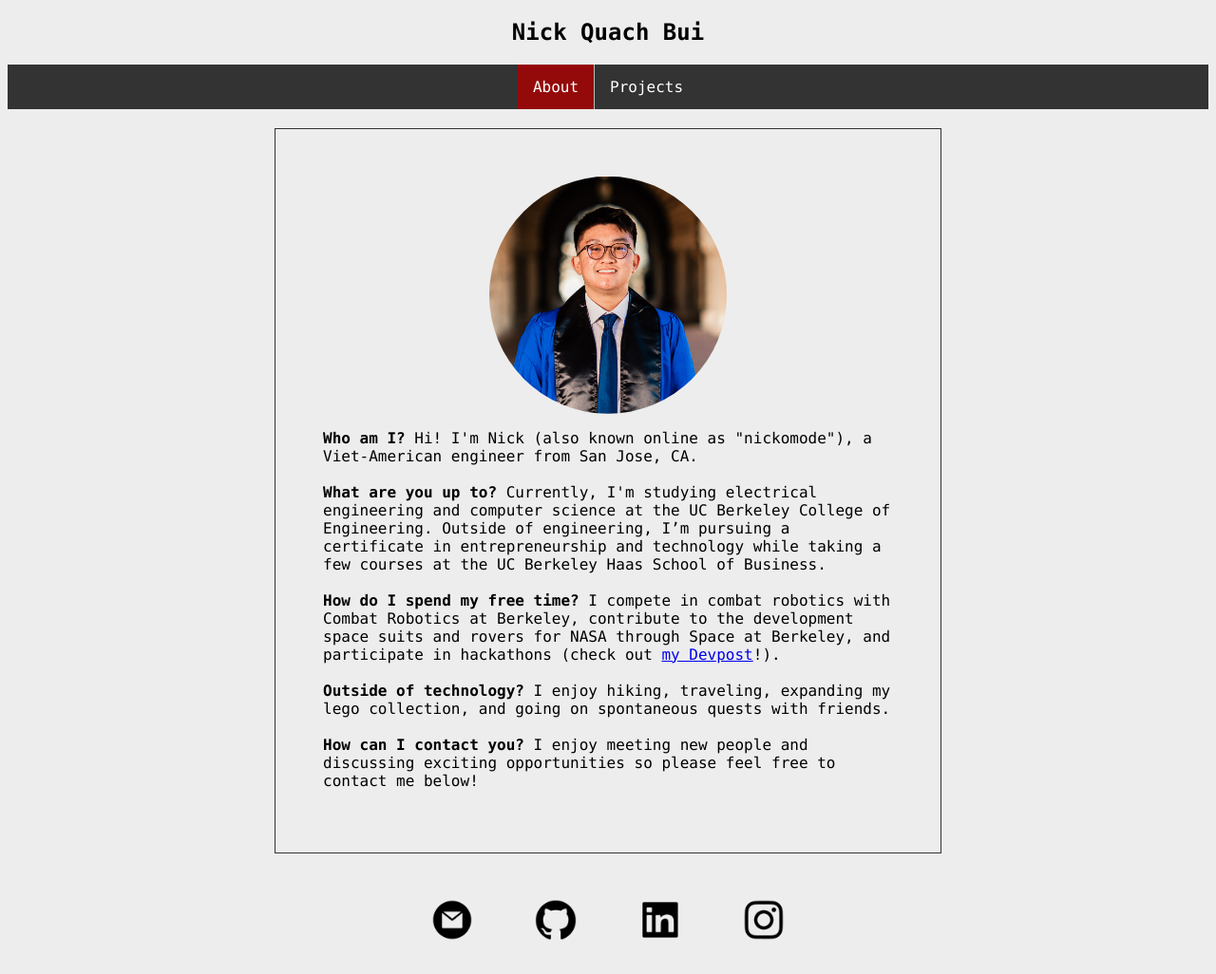
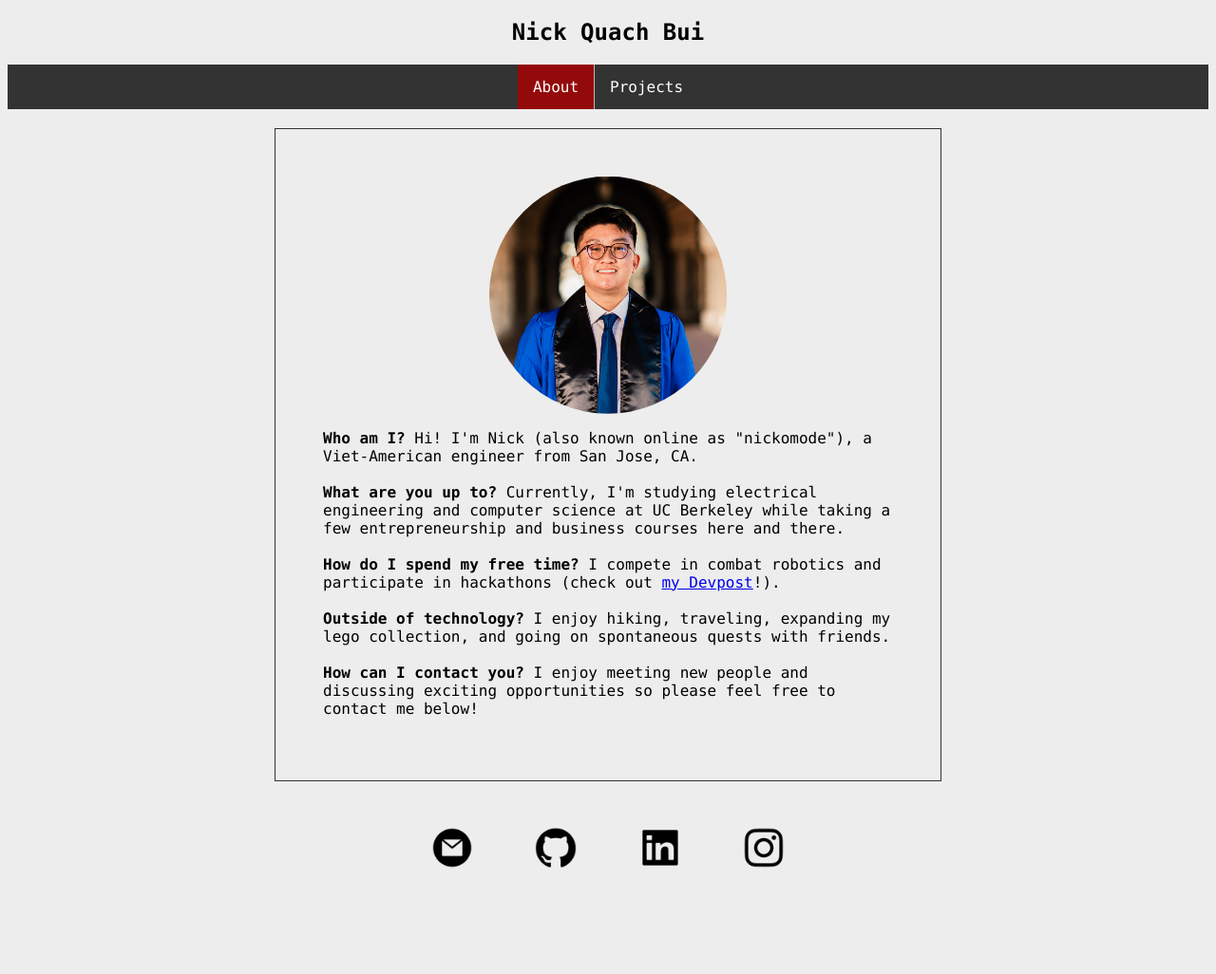
Before and after one commit to nickkbuii/nickkbuii.github.io, a plain HTML site: page index.html in a window 1280 px wide. Shown: the whole page at 95% size. After the commit the page ends 955 px from the top, so only its background shows below. Drawn offline with Linux system fonts and the light colour scheme.

Commit message:
Index edits

```diff
--- a/index.html
+++ b/index.html
@@ -30,13 +30,11 @@
         Hi! I'm Nick (also known online as "nickomode"), a Viet-American engineer from San Jose, CA.
         <br><br>
         <b>What are you up to?</b>
-        Currently, I'm studying electrical engineering and computer science at the UC
-        Berkeley College of Engineering. Outside of engineering, I’m pursuing a certificate in entrepreneurship and
-        technology while taking a few courses at the UC Berkeley Haas School of Business.
+        Currently, I'm studying electrical engineering and computer science at UC
+        Berkeley while taking a few entrepreneurship and business courses here and there.
         <br><br>
         <b>How do I spend my free time?</b>
-        I compete in combat robotics with Combat Robotics at Berkeley, contribute to the development
-        space suits and rovers for NASA through Space at Berkeley, and participate in hackathons (check out <a href="https://devpost.com/nickomode">my Devpost</a>!).
+        I compete in combat robotics and participate in hackathons (check out <a href="https://devpost.com/nickomode">my Devpost</a>!).
         <br></br>
         <b>Outside of technology?</b>
         I enjoy hiking, traveling, expanding my lego collection, and going on spontaneous quests with friends.
```
